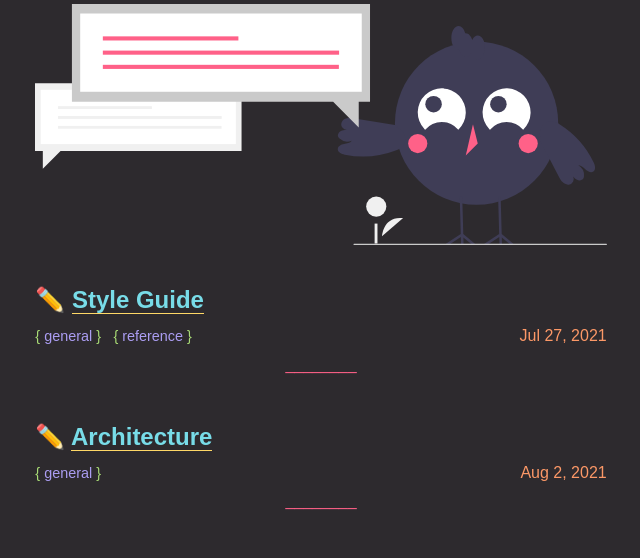
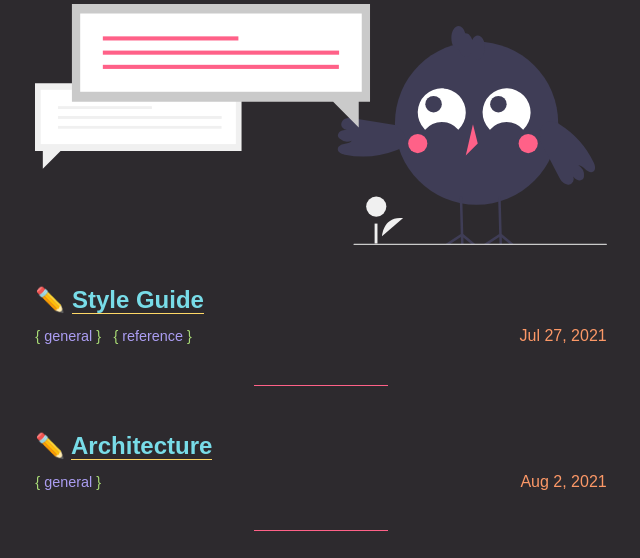
Before and after one commit to mrbradleylee/mrbradleylee.com, an Eleventy site: page src/posts.md in a window 1280 px wide. Shown: the part 166-724 px from the top of the page, without its empty margins (319-959 px from the left). Built offline with nearby package versions, Linux system fonts and the light colour scheme; Eleventy itself is replaced by a stand-in of ours; files that its build step writes are made by us from their sources.

Commit message:
clean up style sheet

```diff
--- a/src/resources/sass/style.scss
+++ b/src/resources/sass/style.scss
@@ -38,14 +38,14 @@ body {
     text-rendering: optimizeLegibility;
     margin-left: auto;
     margin-right: auto;
-    max-width: 75ch; // TODO fix this into the child elements (maybe)
+    max-width: 75ch;
 }
 
 footer {
     margin-top: 3em;
     color: #888;
     display: flex;
-    justify-content: center; //! center or left?
+    justify-content: center;
 }
 
 footer {
@@ -106,12 +106,9 @@ h3 {
 p {
     display: block;
     margin-bottom: 1em;
-    // margin-block-start: 1em;
 }
 
 blockquote {
-    // font-size: 1.1875em; /* 19px /16 */
-    // color: #666;
     font-style: italic;
     margin: 1.5em 0;
     padding: 0 1em;
@@ -145,15 +142,22 @@ a:active {
     transition: all 0.25s linear;
 }
 
+/*----------------------------------------------------------------------------*/
+//* CLASSES */
+/*----------------------------------------------------------------------------*/
+
+// adjust page title header
 .hero {
     text-align: center;
     margin-bottom: 1em;
 }
 
+// index name
 .name {
     color: $orange;
 }
 
+// customizations for posts.md loop
 .postheader {
     display: flex;
     align-items: baseline;
@@ -173,12 +177,15 @@ a:active {
 }
 
 .postexcerpt:after {
-    display: flex;
-    justify-content: center;
-    color: $red;
-    content: "________";
+    display: block;
+    height: 1px;
+    width: 15ch;
+    background-color: $red;
+    content: " ";
+    margin: 2em auto;
 }
 
+// posts page is looped into article blocks.
 article {
     h2 {
         margin-bottom: 0.5em;
@@ -198,6 +205,7 @@ article {
     }
 }
 
+// center pagination links
 .postpagination {
     display: flex;
     justify-content: center;
```
